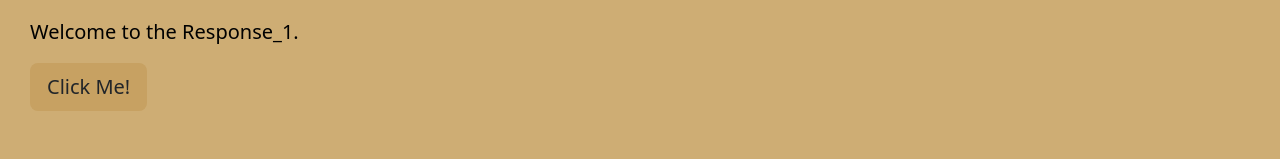
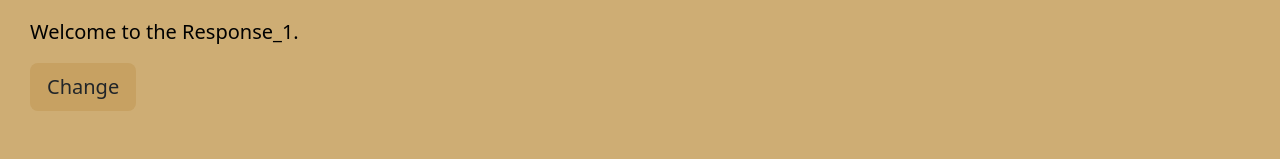
Before and after one commit to irather/Guelph-Scheduler-App, a React (Create React App) app in the folder scheduler-app/: page / in a window 1280 px wide. Shown: the part 141-300 px from the top of the page. Built offline with nearby package versions, Linux system fonts and the light colour scheme; no server answers; the HTML template or start-up script is replaced by a standard one.

Commit message:
Update App.js

```diff
--- a/scheduler-app/src/App.js
+++ b/scheduler-app/src/App.js
@@ -1,6 +1,7 @@
 import React, { useState, useEffect } from 'react';
 import "bootstrap/dist/css/bootstrap.min.css";
 import './App.css';
+import axios from 'axios';
 
 function App() {
   const [currentTime, setCurrentTime] = useState(0)
@@ -20,8 +21,10 @@ function App() {
     });
   }, []);
 
-  function handleClick() {
-    setResponse("Test")
+  const handleClick = async () => {
+    const response = await axios.get('/api/response_1')
+    console.log(JSON.stringify(response));
+    setResponse(response.data.body);
   }
 
   return (
@@ -46,7 +49,7 @@ function App() {
         <p>The bean of the day is {profileData}.</p>
         <p>Welcome to the {response}.</p>
 
-        <button onClick={handleClick} type="button" className="btn btn-lg">Click Me!</button>
+        <button onClick={handleClick} type="button" className="btn btn-lg">Change</button>
       </div>
 
     </div>
```
